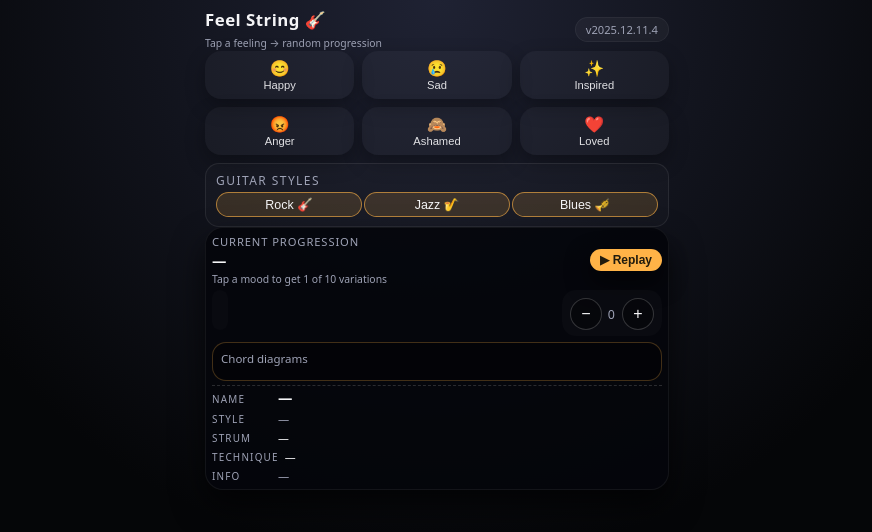
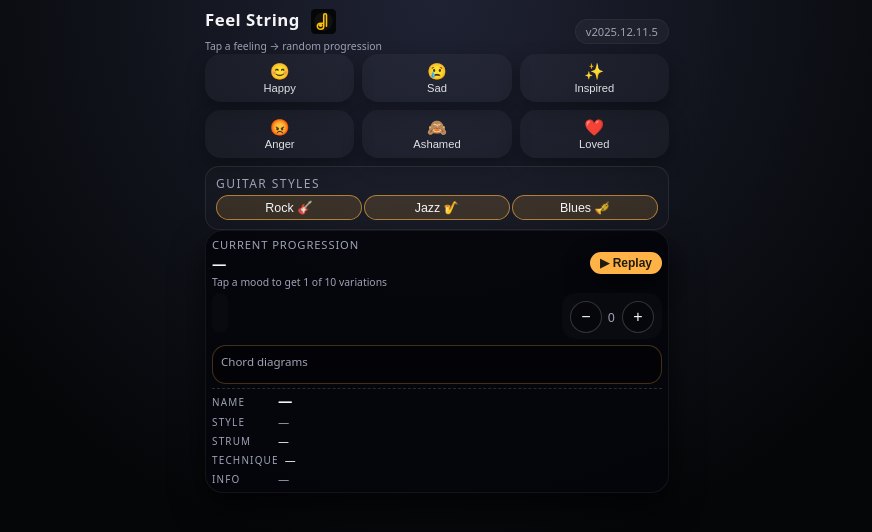
Before and after one commit to quangfr/feelstring, a plain HTML site: page public/index.html in a window 1280 px wide. Shown: the whole page, without its empty margins (203-1075 px from the left). Drawn offline with Linux system fonts and the light colour scheme.

Commit message:
Update logo in header and bump version to v2025.12.11.5

```diff
--- a/public/index.html
+++ b/public/index.html
@@ -71,6 +71,13 @@
             font-size: 0.7rem;
             color: var(--muted);
             border: 1px solid rgba(255, 255, 255, 0.05);
+        }
+
+        .brand-logo {
+            width: 1.5em;
+            height: 1.5em;
+            margin-left: 6px;
+            vertical-align: middle;
         }
 
         .emotions {
@@ -468,10 +475,12 @@
     <div class="app">
         <header>
             <div>
-                <h1>Feel String 🎸</h1>
+                <h1>Feel String
+                    <img src="assets/icons/logo.svg" alt="Feel String logo" class="brand-logo" />
+                </h1>
                 <small>Tap a feeling → random progression</small>
             </div>
-            <div class="pill">v2025.12.11.4</div>
+            <div class="pill">v2025.12.11.5</div>
         </header>
 
         <section class="emotion-section">
--- a/public/service-worker.js
+++ b/public/service-worker.js
@@ -1,4 +1,4 @@
-const CACHE_NAME = "feel-string-v2025-12-11.4";
+const CACHE_NAME = "feel-string-v2025-12-11.5";
 const ASSETS = [
   "./",
   "./index.html",
```
